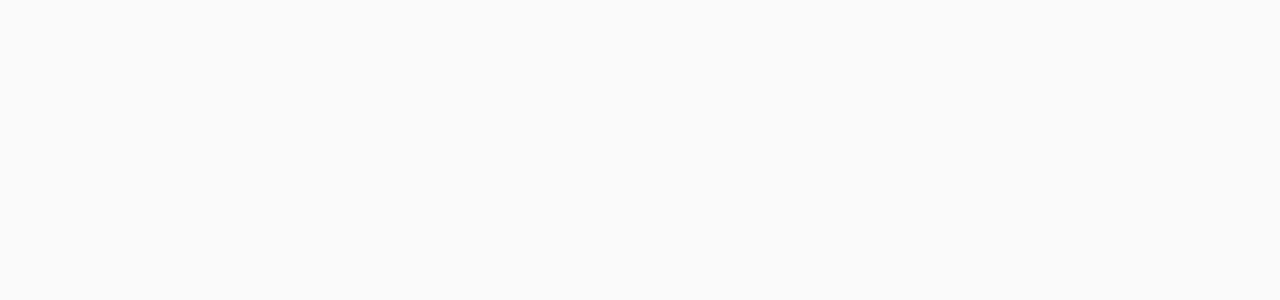
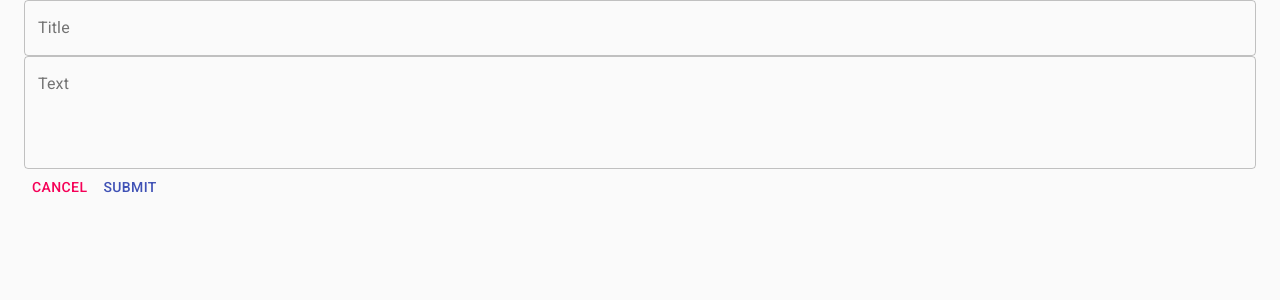
Before and after one commit to cs280fa21/quicknote-app, a React (Create React App) app: page /edit in a window 1280 px wide. Shown: the top 300 px of the page. Built offline with nearby package versions, Linux system fonts and the light colour scheme.

Commit message:
Step 10: Edit Note

```diff
--- a/src/App.js
+++ b/src/App.js
@@ -3,7 +3,7 @@
 import DisplayNotes from "./pages/DisplayNotes";
 import UpsertNote from "./pages/UpsertNote";
 import { Route, Switch } from "react-router";
-import { v4 as uuidv4 } from 'uuid';
+import { v4 as uuidv4 } from "uuid";
 
 class App extends Component {
   constructor(props) {
@@ -42,7 +42,15 @@
   addNote = (note) => {
     this.setState((state) => {
       return {
-        notes: [...state.notes, Object.assign(note, {id: uuidv4()})],
+        notes: [...state.notes, Object.assign(note, { id: uuidv4() })],
+      };
+    });
+  };
+
+  editNote = (note) => {
+    this.setState((state) => {
+      return {
+        notes: state.notes.map((n) => (n.id === note.id ? note : n)),
       };
     });
   };
@@ -58,6 +66,9 @@
           <Route path="/add">
             <UpsertNote upsertNote={this.addNote} />
           </Route>
+          <Route path="/edit">
+            <UpsertNote upsertNote={this.editNote} />
+          </Route>
         </Switch>
       </Container>
     );
--- a/src/components/Note.js
+++ b/src/components/Note.js
@@ -7,7 +7,8 @@
   ListItemIcon,
   Button,
 } from "@material-ui/core";
-import { ExpandLess, ExpandMore, Delete } from "@material-ui/icons";
+import { ExpandLess, ExpandMore, Delete, Edit } from "@material-ui/icons";
+import { Link } from "react-router-dom";
 
 class Note extends Component {
   constructor(props) {
@@ -33,6 +34,19 @@
           </ListItemIcon>
           <ListItemText primary={note.title} />
           <ListItemIcon>
+            <Link
+              to={{
+                pathname: "/edit",
+                search: `?id=${note.id}`,
+                state: { title: note.title, text: note.text, id: note.id },
+              }}
+            >
+              <Button>
+                <Edit />
+              </Button>
+            </Link>
+          </ListItemIcon>
+          <ListItemIcon>
             <Button onClick={() => deleteNote(note)}>
               <Delete />
             </Button>
--- a/src/pages/UpsertNote.js
+++ b/src/pages/UpsertNote.js
@@ -35,6 +35,7 @@
   };
 
   render() {
+    console.log(this.props);
     return (
       <form>
         <FormControl fullWidth>
```
